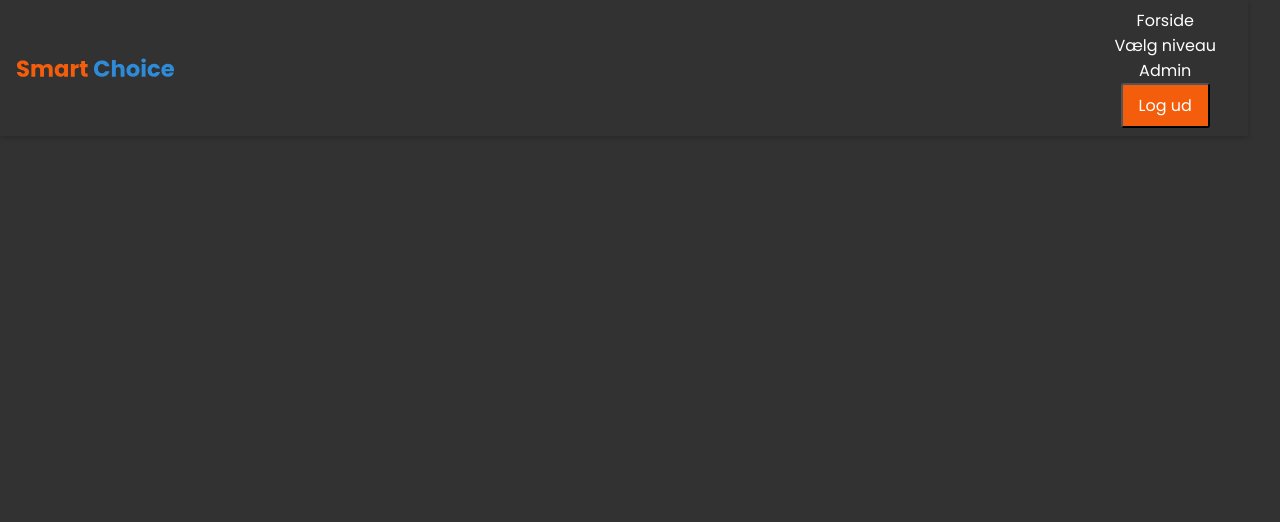
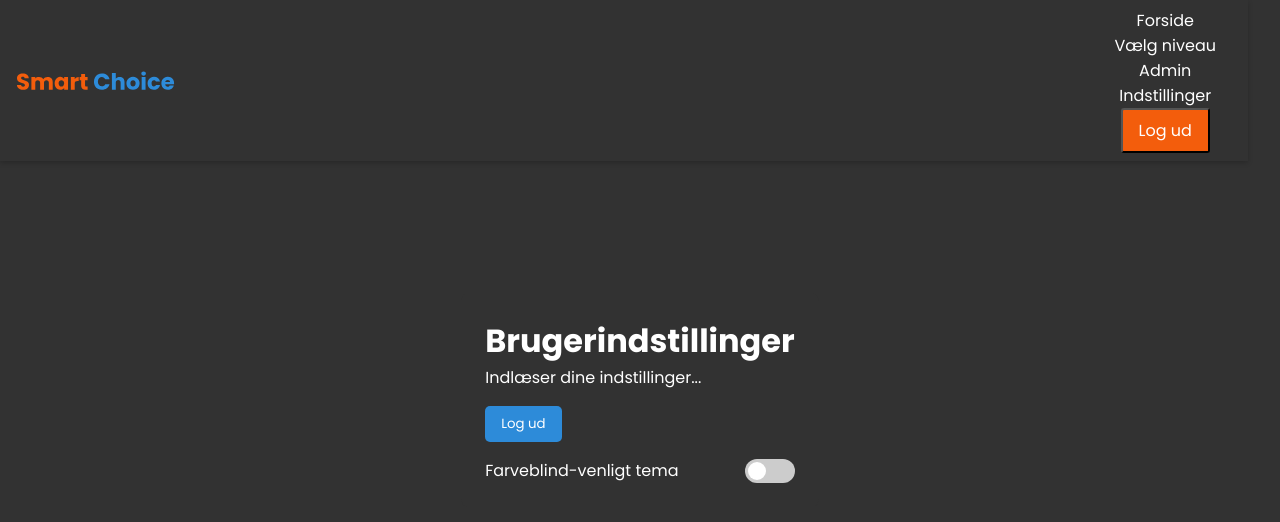
Before and after one commit to oliv045r/semester-projekt, a Vue app: page /user-settings in a window 1280 px wide. Shown: the top 522 px of the page. Built offline with nearby package versions, Linux system fonts and the light colour scheme; no server answers; the database is empty; sample sign-in values are in the browser's storage.

Commit message:
farveblindetema

```diff
--- a/src/components/elements/NavHeader.vue
+++ b/src/components/elements/NavHeader.vue
@@ -10,6 +10,7 @@
                 <li><router-link to="/">Forside</router-link></li>
                 <li><router-link to="/vælg-sværhedsgrad">Vælg niveau</router-link></li>
                 <li><router-link to="/admin">Admin</router-link></li>
+                <li><router-link to="/user-settings">Indstillinger</router-link></li>
                 <li><button class="signOutButton" @click="signOut">Log ud</button></li>
             </ul>
             <button
--- a/src/components/result/NextButtons.vue
+++ b/src/components/result/NextButtons.vue
@@ -53,21 +53,25 @@ export default {
 .retry-button {
   background-color: var(--main-color);
   clip-path: polygon(0% 0, 93% 0, 100% 50%, 93% 100%, 0% 100%, 0% 50%);
+  color: var(--text-color);
 }
 
 .retry-button:hover {
   background-color: var(--hover-main-color);
   transform: translateY(-2px); /* Løft knappen lidt */
+  color: var(--text-color);
 }
 
 /* Next Button */
 .next-button {
   background-color: var(--secondary-color);
   clip-path: polygon(100% 0, 7% 0, 0 50%, 7% 100%, 100% 100%, 100% 50%);
+  color: var(--text-color);
 }
 
 .next-button:hover {
   background-color: var(hover-secondary-color);
   transform: translateY(-2px); /* Løft knappen lidt */
+  color: var(--text-color);
 }
 </style>
--- a/src/css/style.css
+++ b/src/css/style.css
@@ -7,7 +7,7 @@
 }
 
 body {
-    background-color: #323232;
+    background-color: var(--background-color);
     font-family: 'Poppins', sans-serif;
     width: 100vw !important;
     height: 100vh !important;
@@ -34,3 +34,15 @@ body {
 .split-bg-color {
     background: linear-gradient(to right, var(--main-color) 50%, var(--secondary-color) 50%);
 }
+
+[data-theme="colorblind"] {
+    --background-color: #ffffff; /* Mørk baggrund for høj kontrast */
+    --text-color: black; /* Ren hvid tekst */
+    --main-color: #33bbee; /* Højkontrast blå */
+    --secondary-color: #ee7733; /* Gennemført lys orange */
+    --hover-main-color: #135BA0; /* Mørkere blå til hover */
+    --hover-secondary-color: #E68900; /* Mørkere orange til hover */
+    --background-difficulty-button: #BBBBBB; /* Mellemgrå for neutral baggrund */
+    --check-mark-color: #156723; /* Lys grøn med høj kontrast */
+    --minus-mark-color: #ee3377; /* Klar rød med bedre kontrast */
+  }
--- a/src/router.js
+++ b/src/router.js
@@ -14,6 +14,7 @@ import ManageQuiz from './views/ManageQuiz.vue';
 import UserManagement from './views/UserManagement.vue';
 import IntroSwipe from './views/IntroSwipe.vue';
 import AdminPanel from './views/AdminPanel.vue';
+import UserSettings from '@/views/UserSettings.vue';
 
 
 const routes = [
@@ -30,6 +31,7 @@ const routes = [
   { path: '/administrer-brugere', component: UserManagement, meta: { requiresAuth: true } },
   { path: '/admin', component: AdminPanel, meta: { requiresAuth: true } },
   { path: '/intro-swipe', component: IntroSwipe, meta: { requiresAuth: true } },
+  { path: '/user-settings', component: UserSettings, meta: { requiresAuth: true } },
 ];
 
 const router = createRouter({
--- a/src/views/QuizGame.vue
+++ b/src/views/QuizGame.vue
@@ -194,7 +194,7 @@ export default {
 }
 
 .answer.incorrect {
-  background-color: var(--minus-mark-color)
+  background-color: var(--minus-mark-color);
 }
 
 button {
--- a/src/views/SwipeResult.vue
+++ b/src/views/SwipeResult.vue
@@ -70,7 +70,7 @@ export default {
   flex-direction: column;
   align-items: center;
   justify-content: center;
-  color: white;
+  color: var(--text-color);
   min-height: 100vh; /* Sørg for, at skærmen ikke kollapser */
 }
 
@@ -78,6 +78,7 @@ export default {
   font-size: 2rem;
   color: var--main-color;
   margin-bottom: 10px;
+  color: var(--text-color);
 }
 
 .level-completed {
--- a/src/views/UserSettings.vue
+++ b/src/views/UserSettings.vue
@@ -0,0 +1,156 @@
+<template>
+    <div class="user-settings">
+        <h1>Brugerindstillinger</h1>
+        <div v-if="userData">
+            <p><strong>Brugernavn:</strong> {{ userData.username }}</p>
+            <p><strong>Nuværende Niveau:</strong> {{ userData.currentLevel }}</p>
+        </div>
+        <div v-else>
+            <p>Indlæser dine indstillinger...</p>
+        </div>
+        <button @click="signOut">Log ud</button>
+
+        <!-- Toggle Switch -->
+        <div class="toggle-container">
+            <span>Farveblind-venligt tema</span>
+            <label class="switch">
+                <input type="checkbox" v-model="isColorblindTheme" @change="toggleTheme" />
+                <span class="slider"></span>
+            </label>
+        </div>
+    </div>
+</template>
+
+<script>
+import { getAuth, signOut } from "firebase/auth";
+import { db } from "@/firebase/firebaseConfig";
+import { doc, getDoc } from "firebase/firestore";
+
+export default {
+    name: "UserSettings",
+    data() {
+        return {
+            userData: null, // Brugerdata fra Firestore
+            isColorblindTheme: false, // Standard tema
+        };
+    },
+    methods: {
+        async fetchUserData() {
+            const auth = getAuth();
+            const user = auth.currentUser;
+
+            if (user) {
+                try {
+                    const userDocRef = doc(db, "users", user.uid);
+                    const docSnap = await getDoc(userDocRef);
+
+                    if (docSnap.exists()) {
+                        this.userData = docSnap.data();
+                    } else {
+                        console.error("Ingen brugerdata fundet i Firestore.");
+                    }
+                } catch (error) {
+                    console.error("Fejl ved hentning af brugerdata:", error);
+                }
+            }
+        },
+        async signOut() {
+            const auth = getAuth();
+            try {
+                await signOut(auth);
+                this.$router.push("/log-ind");
+            } catch (error) {
+                console.error("Fejl ved log ud:", error);
+            }
+        },
+        toggleTheme() {
+            const theme = this.isColorblindTheme ? "colorblind" : "default";
+            document.documentElement.setAttribute("data-theme", theme);
+        },
+    },
+    mounted() {
+        this.fetchUserData();
+        document.documentElement.setAttribute("data-theme", "default");
+    },
+};
+</script>
+
+<style scoped>
+.user-settings {
+    padding: 1.5rem;
+    background-color: var(--background-color);
+    color: var(--text-color);
+    border-radius: 8px;
+    text-align: left;
+}
+
+/* Standard knap */
+button {
+    background-color: var(--main-color);
+    color: var(--text-color);
+    border: none;
+    padding: 0.5rem 1rem;
+    border-radius: 5px;
+    cursor: pointer;
+    margin-top: 1rem;
+}
+
+button:hover {
+    background-color: var(--hover-main-color);
+}
+
+/* Toggle Switch Container */
+.toggle-container {
+    display: flex;
+    align-items: center;
+    justify-content: space-between;
+    margin-top: 1rem;
+    font-size: 1rem;
+}
+
+/* The switch */
+.switch {
+    position: relative;
+    display: inline-block;
+    width: 50px;
+    height: 24px;
+}
+
+.switch input {
+    opacity: 0;
+    width: 0;
+    height: 0;
+}
+
+.slider {
+    position: absolute;
+    cursor: pointer;
+    top: 0;
+    left: 0;
+    right: 0;
+    bottom: 0;
+    background-color: #ccc; /* Standard baggrund */
+    transition: 0.4s;
+    border-radius: 24px;
+}
+
+.slider:before {
+    position: absolute;
+    content: "";
+    height: 18px;
+    width: 18px;
+    left: 3px;
+    bottom: 3px;
+    background-color: white;
+    transition: 0.4s;
+    border-radius: 50%;
+}
+
+input:checked + .slider {
+    background-color: var(--main-color); /* Blå når den er aktiveret */
+}
+
+input:checked + .slider:before {
+    transform: translateX(26px);
+}
+</style>
```
